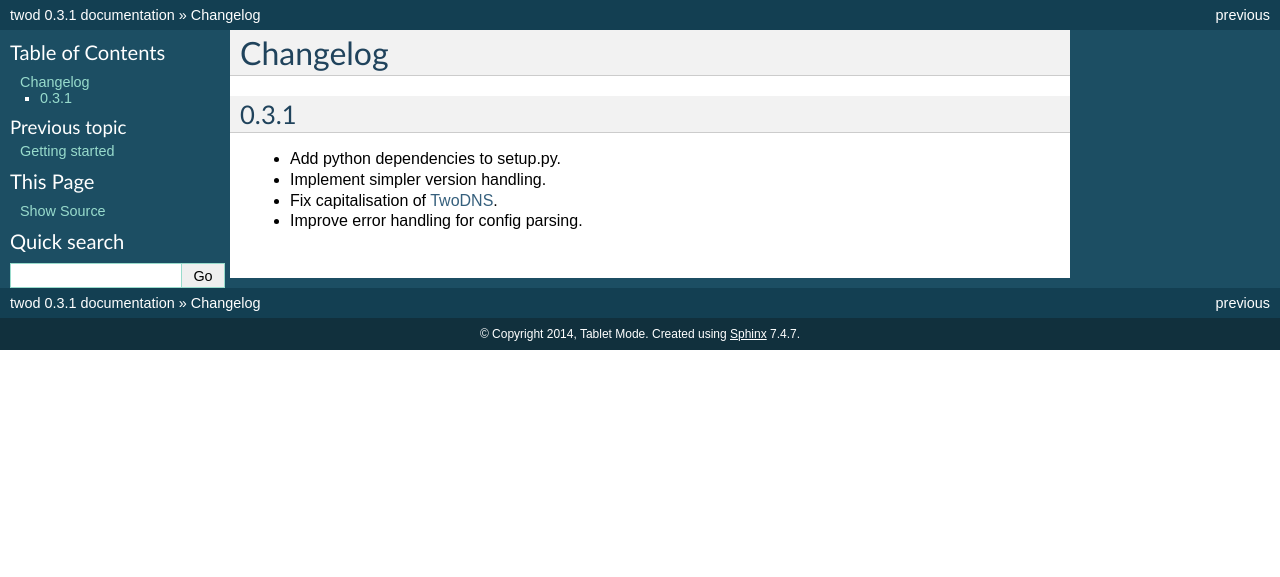
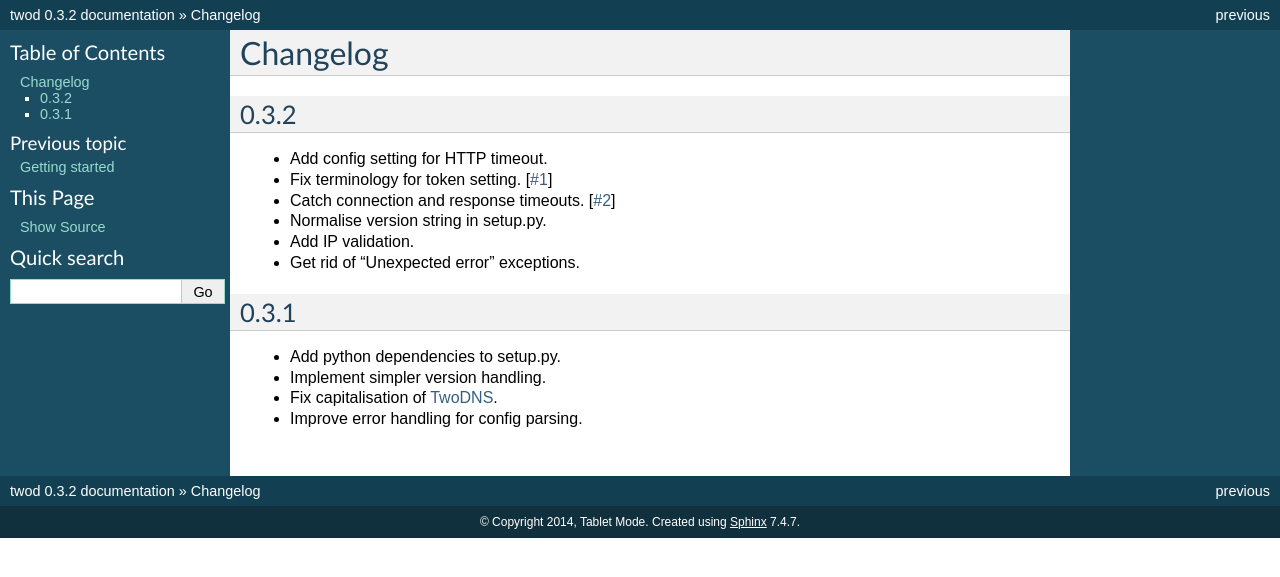
Before and after one commit to t4k1t/twod, a Sphinx documentation site: the page built from docs/changelog.rst, in a window 1280 px wide. Shown: the top 577 px of the page. Built offline with Sphinx 7.4.7, drawn with Linux system fonts in a browser that asks for light colours.

Commit message:
Release version 0.3.2
Signed-off-by: tablet-mode <tablet-mode@monochromatic.cc>

```diff
--- a/docs/changelog.rst
+++ b/docs/changelog.rst
@@ -2,6 +2,21 @@
 
 Changelog
 =========
+
+0.3.2
+-----
+
+* Add config setting for HTTP timeout.
+
+* Fix terminology for token setting. [`#1 <https://github.com/tablet-mode/twod/issues/1>`_]
+
+* Catch connection and response timeouts. [`#2 <https://github.com/tablet-mode/twod/issues/2>`_]
+
+* Normalise version string in setup.py.
+
+* Add IP validation.
+
+* Get rid of "Unexpected error" exceptions.
 
 0.3.1
 -----
--- a/docs/conf.py
+++ b/docs/conf.py
@@ -51,7 +51,7 @@ copyright = '2014, Tablet Mode'
 # The short X.Y version.
 version = '0.3'
 # The full version, including alpha/beta/rc tags.
-release = '0.3.1'
+release = '0.3.2'
 
 # The language for content autogenerated by Sphinx. Refer to documentation
 # for a list of supported languages.
--- a/twod/_version.py
+++ b/twod/_version.py
@@ -1 +1 @@
-__version__ = "0.3.1"
+__version__ = "0.3.2"
```
